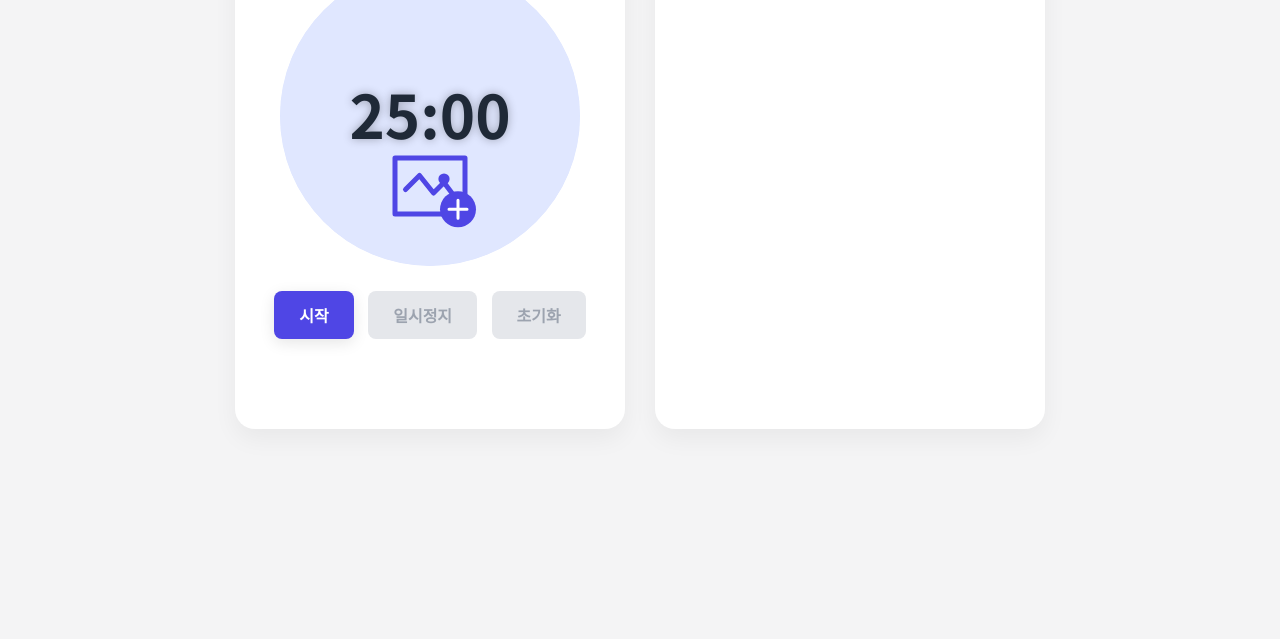
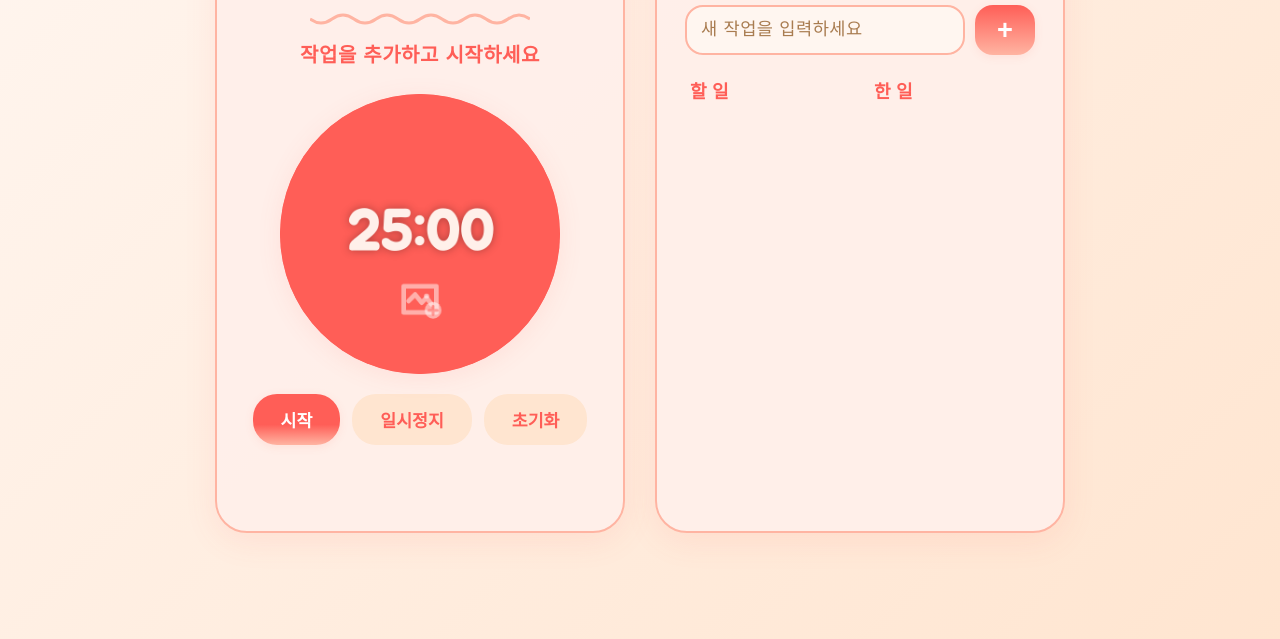
Before and after one commit to anonysun/pomodoroTimer, a plain HTML site: page index.html in a window 1280 px wide. Shown: the part 201-840 px from the top of the page. Drawn offline with Linux system fonts and the light colour scheme.

Commit message:
스타일 변경

```diff
--- a/index.html
+++ b/index.html
@@ -4,78 +4,88 @@
     <meta charset="UTF-8">
     <meta name="viewport" content="width=device-width, initial-scale=1.0">
     <title>뽀모도로 타이머</title>
+    <link href="https://fonts.googleapis.com/css2?family=Jua&family=Nanum+Pen+Script&display=swap" rel="stylesheet">
     <style>
         /* 기본 폰트 및 레이아웃 설정 */
         @import url('https://fonts.googleapis.com/css2?family=Noto+Sans+KR:wght@400;700&display=swap');
 
         :root {
-            /* 라이트 테마 색상 변수 */
-            --bg-color: #f4f4f5; /* 아주 연한 회색 */
-            --container-color: #ffffff; /* 흰색 */
-            --primary-color: #e0e7ff; /* 연한 남색 */
-            --accent-color: #4f46e5; /* 포인트 남색 */
-            --text-color: #1f2937; /* 진한 회색 */
-            --subtle-text-color: #6b7280; /* 연한 회색 */
-            --done-color: #9ca3af; /* 완료된 작업 색상 */
-            --border-color: #d1d5db;
+            /* 친근한 토마토 테마 색상 변수 */
+            --bg-color: #fff6f0; /* 연한 오렌지-베이지 */
+            --container-color: #fff0ea; /* 연한 토마토색 */
+            --primary-color: #ffb4a2; /* 밝은 토마토 */
+            --accent-color: #ff5e57; /* 토마토 레드 */
+            --text-color: #3d1f00; /* 진한 브라운 */
+            --subtle-text-color: #a97c50; /* 연한 브라운 */
+            --done-color: #bdbdbd; /* 완료된 작업 색상 */
+            --border-color: #ffd6c0;
+            --shadow: 0 8px 32px rgba(255,94,87,0.10);
         }
 
         body {
-            font-family: 'Noto Sans KR', sans-serif;
-            background-color: var(--bg-color);
+            font-family: 'Jua', 'Nanum Pen Script', 'Noto Sans KR', sans-serif;
+            background: linear-gradient(135deg, #fff6f0 0%, #ffe5d0 100%);
             color: var(--text-color);
             display: flex;
             justify-content: center;
-            align-items: flex-start;
+            align-items: center;
             min-height: 100vh;
+            height: 100vh;
             margin: 0;
             padding: 20px;
             gap: 30px;
             flex-wrap: wrap;
         }
 
-        /* 메인 컨테이너 (타이머 + 작업 관리) */
         .main-container, .task-container {
-            background-color: var(--container-color);
-            padding: 25px;
-            border-radius: 20px;
-            box-shadow: 0 10px 25px rgba(0,0,0,0.05);
+            background: rgba(255, 240, 234, 0.95);
+            padding: 32px 28px;
+            border-radius: 32px;
+            box-shadow: var(--shadow);
             text-align: center;
-            /* 높이를 동일하게 설정 */
             height: 560px;
             display: flex;
             flex-direction: column;
+            border: 2.5px solid var(--primary-color);
         }
-
         .main-container {
-            width: 340px;
+            width: 350px;
             flex-shrink: 0;
+        }
+        .task-container {
+            width: 350px;
         }
 
         h1, h2 {
+            font-family: 'Jua', 'Nanum Pen Script', 'Noto Sans KR', sans-serif;
             margin-top: 0;
-            color: var(--text-color);
+            color: var(--accent-color);
+            font-weight: 900;
+            letter-spacing: 1px;
         }
-
         h2 {
             border-bottom: 2px solid var(--primary-color);
             padding-bottom: 10px;
-            margin-bottom: 15px;
+            margin-bottom: 18px;
         }
 
-        /* 캔버스 타이머 */
         #timer-canvas-wrapper {
             position: relative;
-            width: 300px;
-            height: 300px;
-            margin: 20px auto;
+            width: 280px;
+            height: 280px;
+            margin: 18px auto 10px auto;
+            background: var(--accent-color);
+            border-radius: 50%;
+            box-shadow: 0 4px 24px rgba(255,94,87,0.10);
+            display: flex;
+            align-items: center;
+            justify-content: center;
         }
-
         #timer-canvas {
             width: 100%;
             height: 100%;
             border-radius: 50%;
-            background-color: var(--primary-color);
+            background-color: transparent;
             cursor: pointer;
         }
 
@@ -84,155 +94,182 @@
         }
 
         .status-display {
-            font-size: 1.3rem;
+            font-size: 1.25rem;
             font-weight: bold;
             color: var(--accent-color);
-            height: 30px;
+            height: 32px;
             margin-bottom: 5px;
+            letter-spacing: 0.5px;
         }
 
-        /* 컨트롤 버튼 */
+        .controls {
+            margin-top: 10px;
+            display: flex;
+            justify-content: center;
+            gap: 12px;
+        }
         .controls button {
-            background-color: var(--accent-color);
+            background: linear-gradient(180deg,#ff5e57 60%,  #ffb4a2 100%);
             color: white;
             border: none;
-            padding: 12px 25px;
-            margin: 5px;
-            border-radius: 8px;
+            padding: 13px 28px;
+            margin: 0;
+            border-radius: 24px;
             cursor: pointer;
-            font-size: 1rem;
+            font-size: 1.08rem;
             font-weight: bold;
-            transition: all 0.3s ease;
-            box-shadow: 0 4px 15px rgba(0,0,0,0.1);
+            font-family: 'Jua', 'Nanum Pen Script', 'Noto Sans KR', sans-serif;
+            transition: all 0.2s cubic-bezier(.4,2,.6,1);
+            box-shadow: 0 2px 10px rgba(255,94,87,0.10);
+            outline: none;
         }
         .controls button:hover:not(:disabled) {
-            background-color: #3730a3;
-            transform: translateY(-2px);
-            box-shadow: 0 6px 20px rgba(79, 70, 229, 0.2);
+            background: linear-gradient(180deg, #ff5e57 60%, #ffb4a2 100%);
+            transform: translateY(-3px) scale(1.05);
+            box-shadow: 0 6px 20px rgba(255,94,87,0.18);
         }
         .controls button:disabled {
-            background-color: #e5e7eb;
-            color: var(--done-color);
+            background: #ffe5d0;
+            color: var(--accent-color);
             cursor: not-allowed;
             box-shadow: none;
             transform: none;
         }
 
-        /* 작업 관리 영역 */
-        .task-container {
-            width: 340px;
-        }
-
         .task-input-area {
             display: flex;
             gap: 10px;
-            margin-bottom: 20px;
+            margin-bottom: 22px;
         }
-
         #task-input {
             flex-grow: 1;
-            padding: 12px;
-            border: 2px solid var(--border-color);
-            background-color: #f9fafb;
+            padding: 13px 14px;
+            border: 2px solid var(--primary-color);
+            background-color: #fff6f0;
             color: var(--text-color);
-            border-radius: 8px;
-            font-size: 1rem;
+            border-radius: 18px;
+            font-size: 1.05rem;
+            transition: border-color 0.2s;
         }
         #task-input:focus {
             outline: none;
             border-color: var(--accent-color);
         }
-
         #add-task-btn {
-            background-color: var(--accent-color);
+            background: linear-gradient(180deg, #ff5e57 0%, #ffb4a2 100%) !important;
             color: white;
             border: none;
-            padding: 0 20px;
-            border-radius: 8px;
+            padding: 0 22px;
+            border-radius: 18px;
             cursor: pointer;
             font-weight: bold;
-            font-size: 1.5rem;
-            transition: background-color 0.3s;
+            font-size: 1.7rem;
+            transition: background 0.2s, transform 0.2s;
+            box-shadow: 0 2px 10px rgba(255,94,87,0.10);
         }
         #add-task-btn:hover {
-            background-color: #3730a3;
+            background: linear-gradient(180deg, #ff5e57 0%, #ffb4a2 100%) !important;
+            transform: translateY(-3px) scale(1.05);
+            box-shadow: 0 6px 20px rgba(255,94,87,0.18);
         }
 
         .task-lists-container {
-            flex-grow: 1; /* 남은 공간을 모두 차지하도록 설정 */
-            overflow: hidden; /* 내부 스크롤을 위해 */
+            flex-grow: 1;
+            overflow: hidden;
             display: flex;
             flex-direction: column;
         }
-
         .task-lists {
             display: flex;
             justify-content: space-between;
-            gap: 15px;
+            gap: 18px;
             text-align: left;
             flex-grow: 1;
             overflow: hidden;
         }
-
         .task-list-wrapper {
             width: 48%;
             display: flex;
             flex-direction: column;
         }
-
         .task-list-wrapper h3 {
             margin-top: 0;
-            font-size: 1.1rem;
+            font-size: 1.13rem;
             padding-left: 5px;
             flex-shrink: 0;
+            color: var(--accent-color);
         }
-
         .task-list {
             padding: 5px;
             margin: 0 -5px;
             list-style: none;
-            overflow-y: auto; /* 여기서 스크롤 */
+            overflow-y: auto;
         }
-
         .task-list li {
-            background-color: #f9fafb;
-            padding: 10px 12px;
-            margin-bottom: 8px;
-            border-radius: 5px;
+            background: #fff6f0;
+            padding: 12px 14px;
+            margin-bottom: 10px;
+            border-radius: 14px;
             display: flex;
             justify-content: space-between;
             align-items: center;
             word-break: break-all;
-            transition: background-color 0.3s;
-            border-left: 4px solid var(--primary-color);
+            transition: background 0.2s, box-shadow 0.2s;
+            border-left: 5px solid var(--primary-color);
+            box-shadow: 0 1px 6px rgba(255,94,87,0.07);
         }
-
         .task-list li.current-task {
             border-left-color: var(--accent-color);
-            font-weight: bold;
-            background-color: var(--primary-color);
+
+            background: #ffb4a2;
+            color: white;
         }
-
         #done-list li {
             text-decoration: line-through;
             color: var(--done-color);
-            background-color: #f9fafb;
+            background: #fff6f0;
             border-left-color: var(--done-color);
         }
-
         .delete-btn {
             background: none;
             border: none;
-            color: #9ca3af;
+            color: #ffb4a2;
             cursor: pointer;
-            font-size: 1.2rem;
-            padding: 0 5px;
-            transition: color 0.3s;
+            font-size: 1.3rem;
+            padding: 0 7px;
+            transition: color 0.2s, transform 0.2s;
         }
         .delete-btn:hover {
             color: var(--accent-color);
+            transform: scale(1.2);
         }
 
+        /* 타이머 아래 wave underline */
+        .wave-underline {
+            width: 100%;
+            margin: 0 auto 0.5rem auto; /* 제목과 더 가깝게 */
+            height: 24px;
+            overflow: hidden;
+            display: flex;
+            justify-content: center;
+        }
+        .wave-underline svg {
+            display: block;
+            width: 220px;
+            height: 24px;
+        }
+        #task-input::placeholder {
+            font-family: 'Jua', 'Nanum Pen Script', 'Noto Sans KR', sans-serif;
+            font-size: 1.1rem;
+            color: #a97c50;
+            letter-spacing: 0.5px;
+        }
+        .task-list li.current-task .delete-btn {
+          color: #fff !important;
+        }
+        .task-list li.current-task .delete-btn:hover {
+          color: #ffe5d0 !important;
+        }
     </style>
 </head>
 <body>
@@ -240,6 +277,11 @@
     <!-- 타이머 영역 -->
     <div class="main-container">
         <h1>뽀모도로 타이머</h1>
+        <div class="wave-underline">
+            <svg viewBox="0 0 220 16" fill="none" xmlns="http://www.w3.org/2000/svg">
+                <path d="M0 8 Q 11 16, 22 8 T 44 8 T 66 8 T 88 8 T 110 8 T 132 8 T 154 8 T 176 8 T 198 8 T 220 8" stroke="#ffb4a2" stroke-width="3" fill="none"/>
+            </svg>
+        </div>
         <div class="status-display" id="status-display">작업을 추가하고 시작하세요</div>
         <div id="timer-canvas-wrapper">
             <canvas id="timer-canvas" width="300" height="300"></canvas>
@@ -262,11 +304,11 @@
         <div class="task-lists-container">
             <div class="task-lists">
                 <div class="task-list-wrapper">
-                    <h3>할 일 ✅</h3>
+                    <h3>할 일</h3>
                     <ul id="todo-list" class="task-list"></ul>
                 </div>
                 <div class="task-list-wrapper">
-                    <h3>한 일 🏁</h3>
+                    <h3>한 일</h3>
                     <ul id="done-list" class="task-list"></ul>
                 </div>
             </div>
@@ -302,71 +344,10 @@
         let userImage = null;
         let tasks = [];
 
-        // --- 알람 소리 (저작권 무료) ---
-        const alarmSound = new Audio('https://cdn.pixabay.com/download/audio/2021/08/04/audio_12b0c7443c.mp3?filename=correct-choice-43861.mp3');
+        // --- 알람 소리 (딩동댕 저작권 무료) ---
+        const alarmSound = new Audio('https://cdn.pixabay.com/audio/2022/10/16/audio_12c6b1b6b2.mp3'); // dingdong 효과음
 
         // --- 캔버스 드로잉 로직 ---
-
-        /**
-         * 이미지가 없을 때 표시할 '갤러리+추가' 아이콘을 그립니다.
-         */
-        function drawPlaceholderIcon() {
-            const width = canvas.width;
-            const height = canvas.height;
-            const radius = width / 2;
-
-            // 배경 그리기
-            ctx.fillStyle = '#e0e7ff'; // var(--primary-color)
-            ctx.beginPath();
-            ctx.arc(radius, radius, radius, 0, Math.PI * 2);
-            ctx.fill();
-
-            // 아이콘을 숫자 아래에 위치시키기
-            const iconCenterX = radius;
-            const iconCenterY = radius + 70; // 숫자보다 아래로
-            const iconSize = 70;
-
-            ctx.strokeStyle = '#4f46e5'; // var(--accent-color)
-            ctx.lineWidth = 5;
-            ctx.lineCap = 'round';
-            ctx.lineJoin = 'round';
-
-            // 갤러리 프레임
-            ctx.strokeRect(iconCenterX - iconSize / 2, iconCenterY - iconSize / 2.5, iconSize, iconSize * 0.8);
-
-            // 산 모양
-            ctx.beginPath();
-            ctx.moveTo(iconCenterX - iconSize * 0.35, iconCenterY + iconSize * 0.05);
-            ctx.lineTo(iconCenterX - iconSize * 0.15, iconCenterY - iconSize * 0.15);
-            ctx.lineTo(iconCenterX + iconSize * 0.05, iconCenterY + iconSize * 0.1);
-            ctx.lineTo(iconCenterX + iconSize * 0.2, iconCenterY - iconSize * 0.05);
-            ctx.lineTo(iconCenterX + iconSize * 0.35, iconCenterY + iconSize * 0.15);
-            ctx.stroke();
-
-            // 해(태양)
-            ctx.fillStyle = '#4f46e5';
-            ctx.beginPath();
-            ctx.arc(iconCenterX + iconSize * 0.2, iconCenterY - iconSize * 0.1, iconSize * 0.08, 0, Math.PI * 2);
-            ctx.fill();
-
-            // '+' 아이콘
-            const plusRadius = 18;
-            const plusCenterX = iconCenterX + iconSize / 2.5;
-            const plusCenterY = iconCenterY + iconSize / 3;
-            ctx.fillStyle = '#4f46e5';
-            ctx.beginPath();
-            ctx.arc(plusCenterX, plusCenterY, plusRadius, 0, Math.PI * 2);
-            ctx.fill();
-
-            ctx.strokeStyle = 'white';
-            ctx.lineWidth = 3;
-            ctx.beginPath();
-            ctx.moveTo(plusCenterX - plusRadius * 0.5, plusCenterY);
-            ctx.lineTo(plusCenterX + plusRadius * 0.5, plusCenterY);
-            ctx.moveTo(plusCenterX, plusCenterY - plusRadius * 0.5);
-            ctx.lineTo(plusCenterX, plusCenterY + plusRadius * 0.5);
-            ctx.stroke();
-        }
 
         /**
          * 타이머의 현재 상태를 캔버스에 그립니다.
@@ -429,14 +410,78 @@
             const minutes = String(Math.floor(timeRemaining / 60)).padStart(2, '0');
             const seconds = String(timeRemaining % 60).padStart(2, '0');
 
-            ctx.fillStyle = userImage ? 'white' : '#1f2937';
-            ctx.font = 'bold 60px Noto Sans KR';
+            ctx.fillStyle = userImage ? 'white' : '#fff0ea';
+            ctx.font = 'bold 60px Jua, Nanum Pen Script, Noto Sans KR, sans-serif';
             ctx.textAlign = 'center';
             ctx.textBaseline = 'middle';
             ctx.shadowColor = 'rgba(0, 0, 0, 0.3)';
             ctx.shadowBlur = 10;
             ctx.fillText(`${minutes}:${seconds}`, radius, radius);
             ctx.shadowBlur = 0;
+        }
+
+        function drawPlaceholderIcon() {
+            const width = canvas.width;
+            const height = canvas.height;
+            const radius = width / 2;
+
+            // 배경 그리기
+            ctx.fillStyle = getComputedStyle(document.documentElement).getPropertyValue('--accent-color').trim() || '#ff5e57';
+            ctx.beginPath();
+            ctx.arc(radius, radius, radius, 0, Math.PI * 2);
+            ctx.fill();
+
+            // 아이콘을 숫자 아래에 위치시키기
+            const iconCenterX = radius;
+            const iconCenterY = radius + 70; // 숫자보다 아래로
+            const iconSize = 35; // 50% 축소
+
+            ctx.save();
+            ctx.globalAlpha = 0.5; // 투명도 50%
+
+            ctx.strokeStyle = '#fff'; // 흰색
+            ctx.lineWidth = 5;
+            ctx.lineCap = 'round';
+            ctx.lineJoin = 'round';
+
+            // 갤러리 프레임
+            ctx.strokeRect(iconCenterX - iconSize / 2, iconCenterY - iconSize / 2.5, iconSize, iconSize * 0.8);
+
+            // 산 모양
+            ctx.beginPath();
+            ctx.moveTo(iconCenterX - iconSize * 0.35, iconCenterY + iconSize * 0.05);
+            ctx.lineTo(iconCenterX - iconSize * 0.15, iconCenterY - iconSize * 0.15);
+            ctx.lineTo(iconCenterX + iconSize * 0.05, iconCenterY + iconSize * 0.1);
+            ctx.lineTo(iconCenterX + iconSize * 0.2, iconCenterY - iconSize * 0.05);
+            ctx.lineTo(iconCenterX + iconSize * 0.35, iconCenterY + iconSize * 0.15);
+            ctx.stroke();
+
+            // 해(태양)
+            ctx.fillStyle = '#fff'; // 흰색
+            ctx.beginPath();
+            ctx.arc(iconCenterX + iconSize * 0.2, iconCenterY - iconSize * 0.1, iconSize * 0.08, 0, Math.PI * 2);
+            ctx.fill();
+
+            // '+' 아이콘
+            const plusRadius = 9; // 50% 축소
+            const plusCenterX = iconCenterX + iconSize / 2.5;
+            const plusCenterY = iconCenterY + iconSize / 3;
+            // 동그라미(배경)는 흰색
+            ctx.fillStyle = '#fff';
+            ctx.beginPath();
+            ctx.arc(plusCenterX, plusCenterY, plusRadius, 0, Math.PI * 2);
+            ctx.fill();
+            // + 십자선만 토마토색
+            ctx.strokeStyle = getComputedStyle(document.documentElement).getPropertyValue('--accent-color').trim() || '#ff5e57';
+            ctx.lineWidth = 3;
+            ctx.beginPath();
+            ctx.moveTo(plusCenterX - plusRadius * 0.5, plusCenterY);
+            ctx.lineTo(plusCenterX + plusRadius * 0.5, plusCenterY);
+            ctx.moveTo(plusCenterX, plusCenterY - plusRadius * 0.5);
+            ctx.lineTo(plusCenterX, plusCenterY + plusRadius * 0.5);
+            ctx.stroke();
+
+            ctx.restore();
         }
 
         // --- 타이머 로직 ---
```
